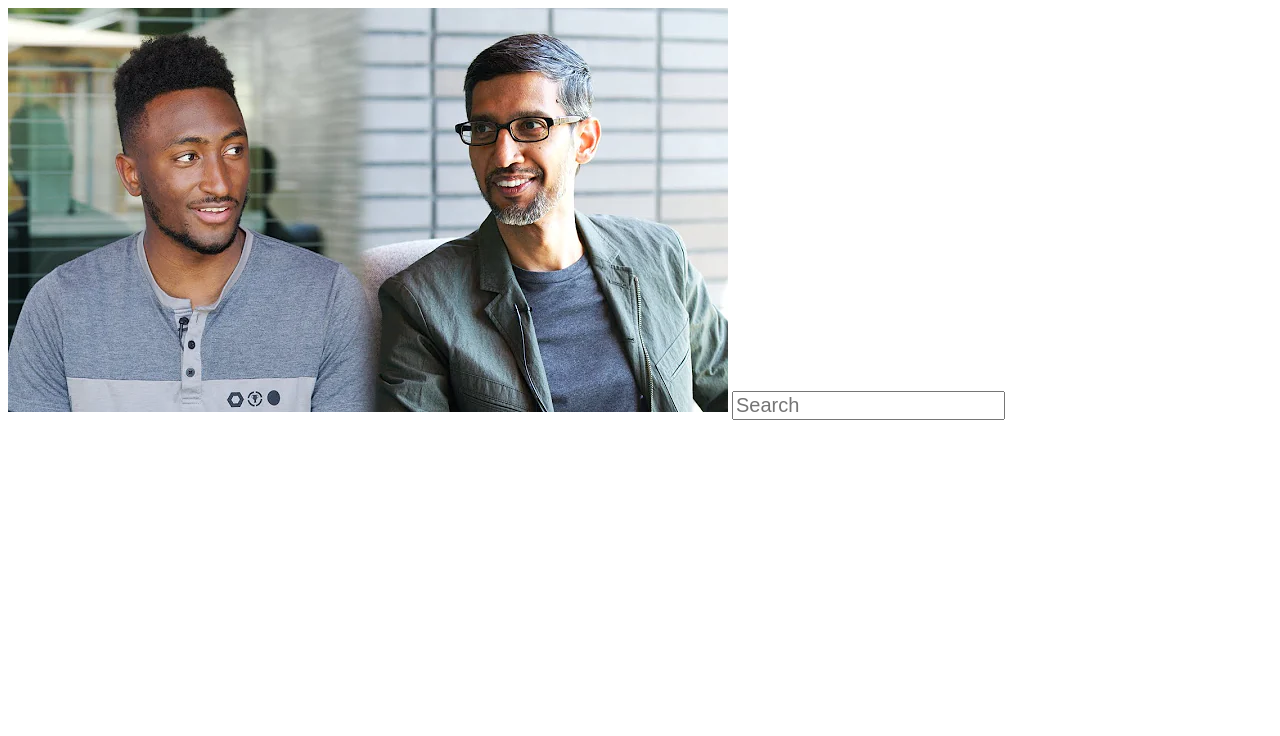
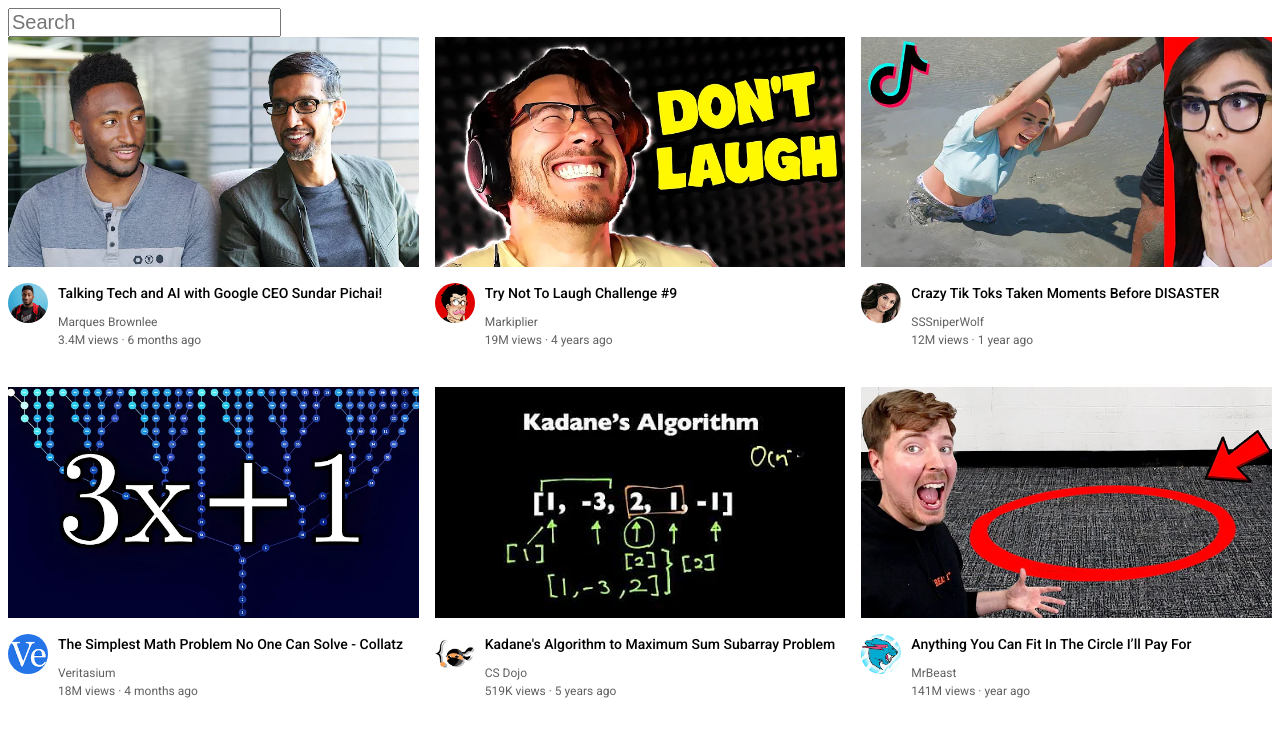
Before and after one commit to aceopmgit/LearnCss, a plain HTML site: page 001HTML&CSSFullCourse-BeginnerToPro/youtube/youtube.html in a window 1280 px wide. Drawn offline with Linux system fonts and the light colour scheme.

Commit message:
CSS grid

```diff
--- a/001HTML&CSSFullCourse-BeginnerToPro/youtube/youtube.html
+++ b/001HTML&CSSFullCourse-BeginnerToPro/youtube/youtube.html
@@ -5,16 +5,194 @@
     <meta name="viewport" content="width=device-width, initial-scale=1.0" />
     <title>youtube</title>
     <style>
-      .thumbail {
-        width: 300px;
+      p {
+        font-family: Roboto, Arial;
+        margin-top: 0;
+        margin-bottom: 0;
       }
       .search-bar {
         font-size: 20px;
+        display: block;
+      }
+      .video-grid {
+        display: grid;
+        grid-template-columns: 1fr 1fr 1fr;
+        column-gap: 16px;
+        row-gap: 40px;
+      }
+
+      .thumbnail-row {
+        margin-bottom: 12px;
+      }
+      .thumbnail {
+        width: 100%;
+      }
+
+      .profile-picture {
+        width: 40px;
+        border-radius: 20px;
+      }
+
+      .video-info-grid {
+        display: grid;
+        grid-template-columns: 50px 1fr;
+      }
+      .video-title {
+        margin-top: 0;
+        font-size: 14px;
+        font-weight: 500;
+        line-height: 20px;
+        margin-bottom: 12px;
+      }
+      .video-author,
+      .video-stats {
+        font-size: 12px;
+        color: rgb(96, 96, 96);
+      }
+      .video-author {
+        margin-bottom: 4px;
       }
     </style>
+    <link rel="preconnect" href="https://fonts.googleapis.com" />
+    <link rel="preconnect" href="https://fonts.gstatic.com" crossorigin />
+    <link
+      href="https://fonts.googleapis.com/css2?family=Roboto:ital,wght@0,100;0,300;0,400;0,500;0,700;0,900;1,100;1,300;1,400;1,500;1,700;1,900&display=swap"
+      rel="stylesheet"
+    />
   </head>
   <body>
-    <img class="thumbnail" src="./thumbnails/thumbnail-1.webp" alt="" />
     <input class="search-bar" type="text" placeholder="Search" />
+
+    <div class="video-grid">
+      <div class="video-preview">
+        <div class="thumbnail-row">
+          <img class="thumbnail" src="./thumbnails/thumbnail-1.webp" alt="" />
+        </div>
+        <div class="video-info-grid">
+          <div class="channel-picture">
+            <img
+              class="profile-picture"
+              src="./channel-pictures/channel-1.jpeg"
+              alt=""
+            />
+          </div>
+          <div class="video-info">
+            <p class="video-title">
+              Talking Tech and AI with Google CEO Sundar Pichai!
+            </p>
+            <p class="video-author">Marques Brownlee</p>
+            <p class="video-stats">3.4M views &#183; 6 months ago</p>
+          </div>
+        </div>
+      </div>
+
+      <div class="video-preview">
+        <div class="thumbnail-row">
+          <img class="thumbnail" src="./thumbnails/thumbnail-2.webp" alt="" />
+        </div>
+        <div class="video-info-grid">
+          <div class="channel-picture">
+            <img
+              class="profile-picture"
+              src="./channel-pictures/channel-2.jpeg"
+              alt=""
+            />
+          </div>
+          <div class="video-info">
+            <p class="video-title">Try Not To Laugh Challenge #9</p>
+            <p class="video-author">Markiplier</p>
+            <p class="video-stats">19M views &#183; 4 years ago</p>
+          </div>
+        </div>
+      </div>
+
+      <div class="video-preview">
+        <div class="thumbnail-row">
+          <img class="thumbnail" src="./thumbnails/thumbnail-3.webp" alt="" />
+        </div>
+        <div class="video-info-grid">
+          <div class="channel-picture">
+            <img
+              class="profile-picture"
+              src="./channel-pictures/channel-3.jpeg"
+              alt=""
+            />
+          </div>
+          <div class="video-info">
+            <p class="video-title">
+              Crazy Tik Toks Taken Moments Before DISASTER
+            </p>
+            <p class="video-author">SSSniperWolf</p>
+            <p class="video-stats">12M views &#183; 1 year ago</p>
+          </div>
+        </div>
+      </div>
+
+      <div class="video-preview">
+        <div class="thumbnail-row">
+          <img class="thumbnail" src="./thumbnails/thumbnail-4.webp" alt="" />
+        </div>
+        <div class="video-info-grid">
+          <div class="channel-picture">
+            <img
+              class="profile-picture"
+              src="./channel-pictures/channel-4.jpeg"
+              alt=""
+            />
+          </div>
+          <div class="video-info">
+            <p class="video-title">
+              The Simplest Math Problem No One Can Solve - Collatz
+            </p>
+            <p class="video-author">Veritasium</p>
+            <p class="video-stats">18M views &#183; 4 months ago</p>
+          </div>
+        </div>
+      </div>
+
+      <div class="video-preview">
+        <div class="thumbnail-row">
+          <img class="thumbnail" src="./thumbnails/thumbnail-5.webp" alt="" />
+        </div>
+        <div class="video-info-grid">
+          <div class="channel-picture">
+            <img
+              class="profile-picture"
+              src="./channel-pictures/channel-5.jpeg"
+              alt=""
+            />
+          </div>
+          <div class="video-info">
+            <p class="video-title">
+              Kadane's Algorithm to Maximum Sum Subarray Problem
+            </p>
+            <p class="video-author">CS Dojo</p>
+            <p class="video-stats">519K views &#183; 5 years ago</p>
+          </div>
+        </div>
+      </div>
+
+      <div class="video-preview">
+        <div class="thumbnail-row">
+          <img class="thumbnail" src="./thumbnails/thumbnail-6.webp" alt="" />
+        </div>
+        <div class="video-info-grid">
+          <div class="channel-picture">
+            <img
+              class="profile-picture"
+              src="./channel-pictures/channel-6.jpeg"
+              alt=""
+            />
+          </div>
+          <div class="video-info">
+            <p class="video-title">
+              Anything You Can Fit In The Circle I’ll Pay For
+            </p>
+            <p class="video-author">MrBeast</p>
+            <p class="video-stats">141M views &#183; year ago</p>
+          </div>
+        </div>
+      </div>
+    </div>
   </body>
 </html>
```
Also changed, not shown: 001HTML&CSSFullCourse-BeginnerToPro/into-to-html/004imageAndTextBoxes.html (+20 -0 lines), 001HTML&CSSFullCourse-BeginnerToPro/into-to-html/005CssDisplayProperty.html (added, +39 -0 lines), 001HTML&CSSFullCourse-BeginnerToPro/into-to-html/006TheDivElement.html (added, +45 -0 lines), 001HTML&CSSFullCourse-BeginnerToPro/youtube/grid.html (added, +70 -0 lines), 001HTML&CSSFullCourse-BeginnerToPro/into-to-html/cat.avif (renamed from 001HTML&CSSFullCourse-BeginnerToPro/into-to-html/car.avif), 001HTML&CSSFullCourse-BeginnerToPro/youtube/channel-pictures/channel-1.jpeg (added), 001HTML&CSSFullCourse-BeginnerToPro/youtube/channel-pictures/channel-10.jpeg (added), 001HTML&CSSFullCourse-BeginnerToPro/youtube/channel-pictures/channel-11.jpeg (added), 001HTML&CSSFullCourse-BeginnerToPro/youtube/channel-pictures/channel-12.jpeg (added), 001HTML&CSSFullCourse-BeginnerToPro/youtube/channel-pictures/channel-2.jpeg (added), 001HTML&CSSFullCourse-BeginnerToPro/youtube/channel-pictures/channel-3.jpeg (added), 001HTML&CSSFullCourse-BeginnerToPro/youtube/channel-pictures/channel-4.jpeg (added), 001HTML&CSSFullCourse-BeginnerToPro/youtube/channel-pictures/channel-5.jpeg (added), 001HTML&CSSFullCourse-BeginnerToPro/youtube/channel-pictures/channel-6.jpeg (added), 3 more files.
